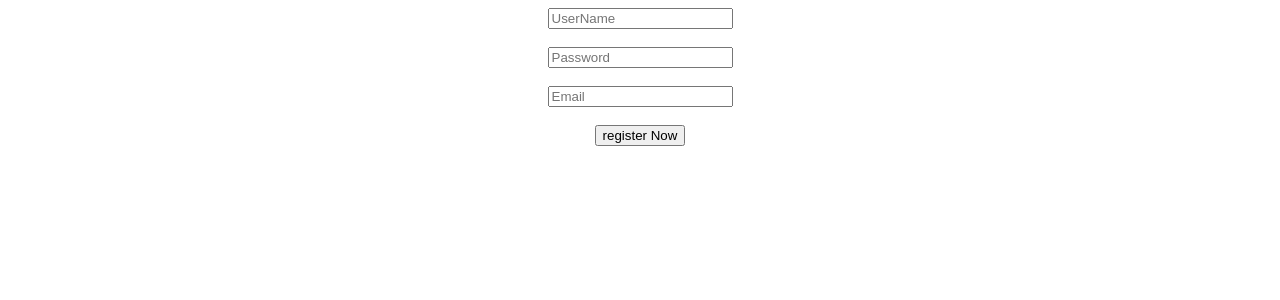
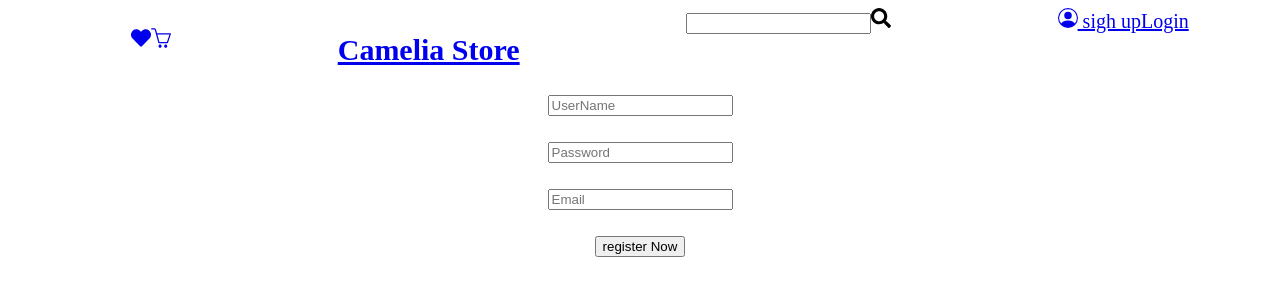
Before and after one commit to C13-amani75/MERAKI_Academy_Project_4, a React (Create React App) app in the folder frontend/: page /register in a window 1280 px wide. Shown: the top 300 px of the page. Built offline with nearby package versions, Linux system fonts and the light colour scheme; the HTML template or start-up script is replaced by a standard one.

Commit message:
uncompleted frontend

```diff
--- a/frontend/src/App.css
+++ b/frontend/src/App.css
@@ -1,4 +1,5 @@
 .App {
+  font-size: 20px;
   text-align: center;
   padding:0;
   margin:0;
@@ -7,14 +8,19 @@
 }
 :root{
   --black:black;
+
   /* colors */
 }
-.header{
-  background-color: antiquewhite;
+header{
+  display: flex;
+  justify-content: space-around;
 }
-.footer{
-  background-color: beige;
+.headerList{
+  list-style: none;
+  display: flex;
+  justify-content: space-between;
 }
-.main{
-  background-color: cadetblue;
+Link{
+
+  text-decoration: none;
 }
--- a/frontend/src/App.js
+++ b/frontend/src/App.js
@@ -1,33 +1,58 @@
 import React from 'react'
 import "./App.css";
+//...................components..........
 import Home from './components/shared components/Home';
+import Login from "./components/shared components/Login";
+import Card from "./components/role 2 interface/Card";
+import Register from "./components/shared components/Register";
+import Notfound from "./components/shared components/Notfound";
+import FavoriteCard from "./components/role 2 interface/FavoriteCard";
+//...................hooks............................
 import { useState } from 'react';
 import { createContext } from 'react';
 import {Routes,Route,Link} from "react-router-dom";
-import Register from "./components/shared components/Register"
-import Login from "./components/shared components/Login"
-import Category from "./components/role 2 interface/Category"
-import FavoriteCard from "./components/role 2 interface/FavoriteCard"
-import Card from "./components/role 2 interface/Card"
+//.............icons......................
 import { VscHeartFilled } from "react-icons/vsc";
+import { FaHeart ,FaSearch } from "react-icons/fa";
+import { SlBasket } from "react-icons/sl";
+import { BsPersonCircle } from "react-icons/bs";
 
-const userContext= createContext()
+
+  export const userContext = createContext()
 const App = () => {
+
+  const [userInfo,setUserInfo] = useState({})
+  const [isLogin,setLogin] = useState(false)
+  const [isRegister,setRegister] =useState(false)
   const [token,setToken] = useState(localStorage.getItem("token"))
+  const [resultMessage,setResultMessage] = useState("")
   //use spread
   //state for [card,favorite,payload information]
+  console.log(isRegister);
+
   return (
 //email,pass, userName ,we send card,fav=>[] ==>send with axios to back check
-  <userContext.Provider >
+  <userContext.Provider value={{isRegister,setRegister,setLogin,userInfo,setUserInfo,resultMessage,setResultMessage}} >
   <div className="App">
+    <header>
+      <ul className='headerList'>
+        <li><Link className='headerIcon' to="/favoriteList" ><FaHeart /></Link></li>
+        <li><Link  className='headerIcon' to="/cardList"><SlBasket /></Link></li>
+      </ul>
+      <h2><Link to="/">Camelia Store</Link></h2>
+      <span><input></input><FaSearch /></span>
+      <span>{!isRegister&&<Link className='headerIcon' to="/register" ><BsPersonCircle /> sigh up</Link> }<Link  to="/login" >Login</Link></span>
+    </header>
 
-    {/* build routers */}
+
+    {/* build roters */}
     <Routes>
-      <Route path="/" element={<Home/>}/>
-      <Route path="/login" element={<Login/>}/>
-      <Route path="/register" element={<Register/>}></Route>
-      <Route path="/favoriteList" element={<FavoriteCard/>}></Route>
-      <Route path="/cardList" element={<Card/>}></Route>
+      <Route path="/" element={<Home/>} />
+      <Route path="/login" element={<Login/>} />
+      <Route path="/register" element={<Register/>} />
+      <Route path="/favoriteList" element={<FavoriteCard/>} />
+      <Route path="/cardList" element={<Card/>}/>
+      <Route path="*" element={<Notfound/>}/>
       {/* path for every category  */}
     </Routes>
 
--- a/frontend/src/components/shared components/Home.js
+++ b/frontend/src/components/shared components/Home.js
@@ -1,12 +1,18 @@
 import React from 'react'
-import Navbar from './Navbar'
+import Category from '../role 2 interface/Category'
+import Footer from './Footer'
 const Home = () => {
   return (
     <div>
-        <Navbar/>
+      <Category/>
+      <Footer/>
 
     </div>
   )
 }
+/* home ==>nav bar
+          category
+          services
+          footer */
 
 export default Home
--- a/frontend/src/components/shared components/Navbar.js
+++ /dev/null
@@ -1,21 +0,0 @@
-import React from 'react'
-import {Link} from "react-router-dom"
-import { FaHeart ,FaSearch } from "react-icons/fa";
-import { SlBasket } from "react-icons/sl";
-const Navbar = () => {
-  return (
-    <div className ='navbar'>
-      <div>
-        <Link to="/favoriteList" ><FaHeart /></Link>
-      <Link to="/card"><SlBasket /></Link>
-      <Link ></Link>
-      </div>
-
-      <Link ><FaSearch /></Link>
-      <Link ></Link>
-      <Link ></Link>
-    </div>
-  )
-}
-
-export default Navbar
--- /dev/null
+++ b/frontend/src/components/shared components/Notfound.js
@@ -0,0 +1,9 @@
+import React from 'react'
+
+const Notfound = () => {
+  return (
+    <div>Notfound</div>
+  )
+}
+
+export default Notfound
--- a/frontend/src/components/shared components/Register.js
+++ b/frontend/src/components/shared components/Register.js
@@ -1,9 +1,18 @@
 import React from 'react'
-import { useContext,useState } from 'react'
+import { useContext } from 'react'
+import {userContext} from '../../App'
 import axios from "axios"
 
 const Register = () => {
-  const [userInfo,setUserInfo] = useState({})
+  const styleMessage=()=>{
+    if(isRegister){
+      return {backGroundColor:"green",color:"white"}
+    }
+    return  {backGroundColor:"red",color:"white"}
+
+
+  }
+  const {setUserInfo,userInfo,setRegister,isRegister,resultMessage,setResultMessage} = useContext(userContext)
   const registerFunction = ()=>{
     const {email,password,userName}= userInfo
     axios.post("http://localhost:5000/users/register",{
@@ -12,41 +21,51 @@ const Register = () => {
         username:userName
     })
     .then((result)=>{
-      console.log(result);
+      if(result){
+        console.log(result);
 
+        setResultMessage(result.data.message)
+        setRegister(true)
+      }
+      else{
+        console.log(result);
+
+        setResultMessage(result.response.data.message)
+        setRegister(false)
+      }
+
+      //if result.data.success = true
 
     })
     .catch((error)=>{
       console.log(error);
 
-
     })
 
 
   }
-
+  //when click on register now ==>show login ==>if loged in correctly show home
   return (
     <div>
       <input onChange={(e)=>{
         setUserInfo({...userInfo,userName:e.target.value})
-
       }} placeholder='UserName'/><br /><br />
       <input onChange={(e)=>{
         setUserInfo({...userInfo,password:e.target.value})
-
       }}   placeholder='Password'/><br /><br />
-
-
       <input onChange={(e)=>{
         setUserInfo({...userInfo,email:e.target.value})
+      }}  placeholder='Email'/><br /><br />
+      <button onClick={()=>{
+        console.log(userInfo);
 
-      }}  placeholder='Email'/><br /><br />
-
-      <button onClick={()=>{
         registerFunction()
       }}>register Now</button><br /><br />
+      <p style={ {styleMessage}} >{resultMessage}</p>
     </div>
   )
 }
 
+
+
 export default Register
```
Also changed, not shown: frontend/src/components/role 1 interface/Header.js (deleted, +0 -16 lines), frontend/src/components/role 1 interface/Main.js (deleted, +0 -12 lines), frontend/src/components/shared components/Footer.js (renamed from frontend/src/components/role 1 interface/Footer.js), 1 other file (tests, documents, lock files or other folders).
